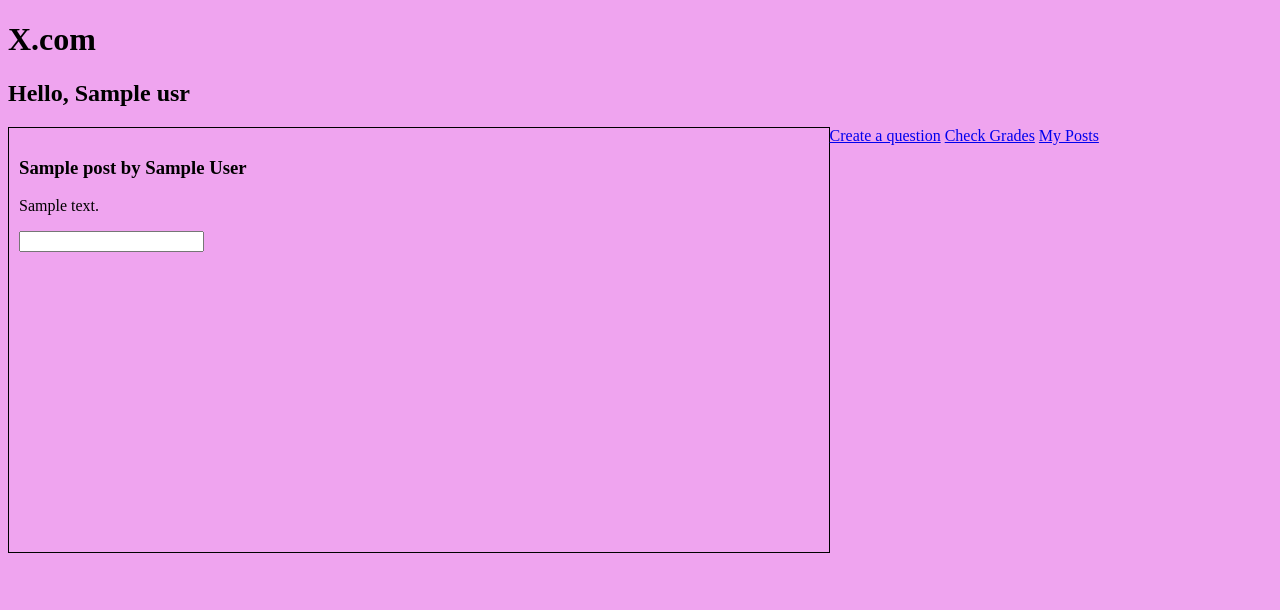
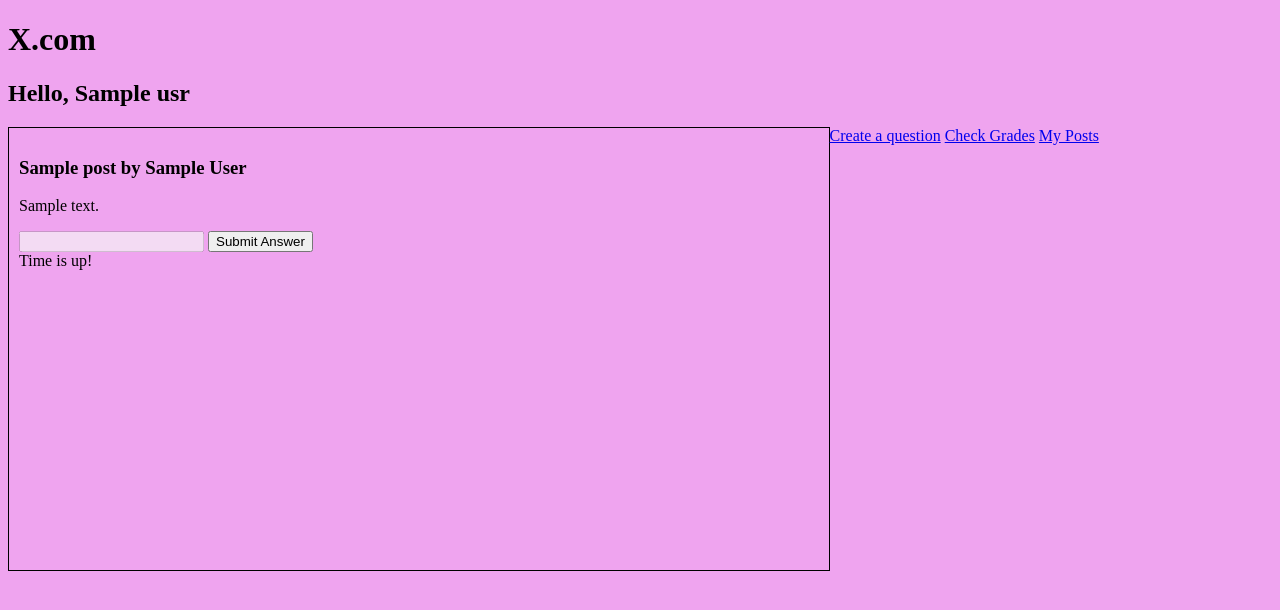
Before and after one commit to r14dd/CSE-312-FA-23-PROJECT, a Flask app: template template/index.html in a window 1280 px wide. Shown: the top 610 px of the page. Run offline with Flask 3, Linux system fonts and the light colour scheme; the template is opened without the code that fills it: most values are stand-ins (such as "Sample title", 1, 10 or a date in 2020); some libraries are stand-ins or nearby versions.

Commit message:
Fixed time bug

```diff
--- a/template/index.html
+++ b/template/index.html
@@ -1,25 +1,54 @@
 <!DOCTYPE html>
-
 <html>
 <head>
     <title>Project</title>
     <link rel="stylesheet" href="/static/style.css">
     <script src="//cdnjs.cloudflare.com/ajax/libs/socket.io/4.0.0/socket.io.min.js"></script>
-</head>
-
-<body>
     <script>
         var socket = io.connect('http://' + document.domain + ':' + location.port);
 
-        socket.on('new_post', function(post) {
-            addPostToDOM(post);
-            startTimer(post._id, post.expiration_time);
+        socket.on('connect', function() {
+            console.log('Websocket connected!');
         });
 
-        socket.on('connect', function() {
-            console.log('Websocket connected!');
-            socket.emit('start_timer', {data: 'User has connected!'});
-        });
+        socket.on('new_post', function(newPost) {
+    addPostToDOM(newPost);
+    startTimer(newPost._id, newPost.expiration_time);
+});
+
+
+        window.onload = function() {
+            var posts = document.querySelectorAll('.post');
+            posts.forEach(function(post) {
+                var postId = post.getAttribute('data-post-id');
+                var expirationTime = parseInt(post.getAttribute('data-expiration-time'));
+                startTimer(postId, expirationTime);
+            });
+        };
+
+        function addPostToDOM(post) {
+    var mainContentElement = document.getElementById('main-content');
+
+    var postHtml = '<div class="post" data-post-id="' + post._id + '" data-expiration-time="' + post.expiration_time + '">' +
+                   '<h3>' + post.title + ' by <span class="username">' + post.author + '</span></h3>' +
+                   '<p>' + post.description + '</p>';
+
+    if(post.image) {
+        postHtml += '<div class="post-image">' +
+                    '<img src="/static/' + post.image + '" alt="Question Image">' +
+                    '</div>';
+    }
+
+    if(post.author != '{{ usr }}') {
+        postHtml += '<form action="/like-or-unlike-post/' + post._id + '" method="post">' +
+                    '<input type="text" name="action" id="answer-input-' + post._id + '">' +
+                    '<button type="submit">Submit Answer</button>' +
+                    '</form>' +
+                    '<div id="timer-' + post._id + '">Time Remaining: </div>';
+    }
+    postHtml += '</div>';
+    mainContentElement.innerHTML += postHtml;
+}
 
         function startTimer(postId, expirationTime) {
             var timerElement = document.getElementById(`timer-${postId}`);
@@ -29,50 +58,23 @@
                 var timeRemaining = expirationTime - currentTime;
 
                 if (timeRemaining <= 0) {
-                    // Timer has expired, handle as needed (e.g., disable answer submission)
                     clearInterval(timerInterval);
+                    timerElement.innerText = 'Time is up!';
                     disableAnswerSubmission(postId);
-                    timerElement.innerText = 'Time Remaining: ' + timeRemaining + ' seconds';
                 } else {
-                    // Update the timer on the page
                     timerElement.innerText = 'Time Remaining: ' + timeRemaining + ' seconds';
                 }
             }, 1000);
         }
 
         function disableAnswerSubmission(postId) {
-            // Disable the answer submission input or take any other actions
             var answerInput = document.getElementById(`answer-input-${postId}`);
             answerInput.disabled = true;
         }
-
-        function addPostToDOM(post) {
-            // Start building the HTML string for the post
-            var postHtml = '<div class="post">' +
-                           '<h3>' + post.title + ' by <span class="username">' + post.author + '</span></h3>' +
-                           '<p>' + post.description + '</p>';
-
-            if(post.image) {
-                postHtml += '<div class="post-image">' +
-                            '<img src="/static/' + post.image + '" alt="Question Image">' +
-                            '</div>';
-            }
-
-            postHtml += '<ol type="A"></ol>';
-
-            postHtml += '<form action="/like-or-unlike-post/' + post._id + '" method="post">' +
-                        '<input type="text" name="action" id="answer-input-' + post._id + '">' +
-                        '</form>' +
-                        '<div id="timer-' + post._id + '"></div>' +
-                        '</div>';
-
-            var mainContentElement = document.getElementById('main-content');
-            mainContentElement.innerHTML += postHtml;
-        }
     </script>
-
+</head>
+<body>
     <h1>X.com</h1>
-
     <h2>Hello, {{ usr }}</h2>
 
     <a href="/questionForm.html">Create a question</a>
@@ -81,23 +83,22 @@
 
     <div id="main-content">
         {% for post in posts %}
-        <div class="post">
+        <div class="post" data-post-id="{{ post._id }}" data-expiration-time="{{ post.expiration_time }}">
             <h3>{{ post.title }} by <span class="username">{{ post.author }}</span></h3>
             <p>{{ post.description }}</p>
-            {% if post.author == usr %}
-            <form action="/like-or-unlike-post/{{ post._id }}" method="post" hidden>
-                <input type="text" name="action" id="answer-input-{{ post._id }}">
-            </form>
-            {% else %}
+
+            {% if post.author != usr %}
             <form action="/like-or-unlike-post/{{ post._id }}" method="post">
                 <input type="text" name="action" id="answer-input-{{ post._id }}">
+                <button type="submit">Submit Answer</button>
             </form>
-            <div id="timer-{{ post._id }}"></div>
+            <div id="timer-{{ post._id }}">Time Remaining: </div>
             {% endif %}
+
             {% if post.image %}
-                <div class="post-image">
-                    <img src="{{ url_for('static', filename=post.image) }}" alt="Question Image">
-                </div>
+            <div class="post-image">
+                <img src="{{ url_for('static', filename=post.image) }}" alt="Question Image">
+            </div>
             {% endif %}
         </div>
         {% endfor %}
```
